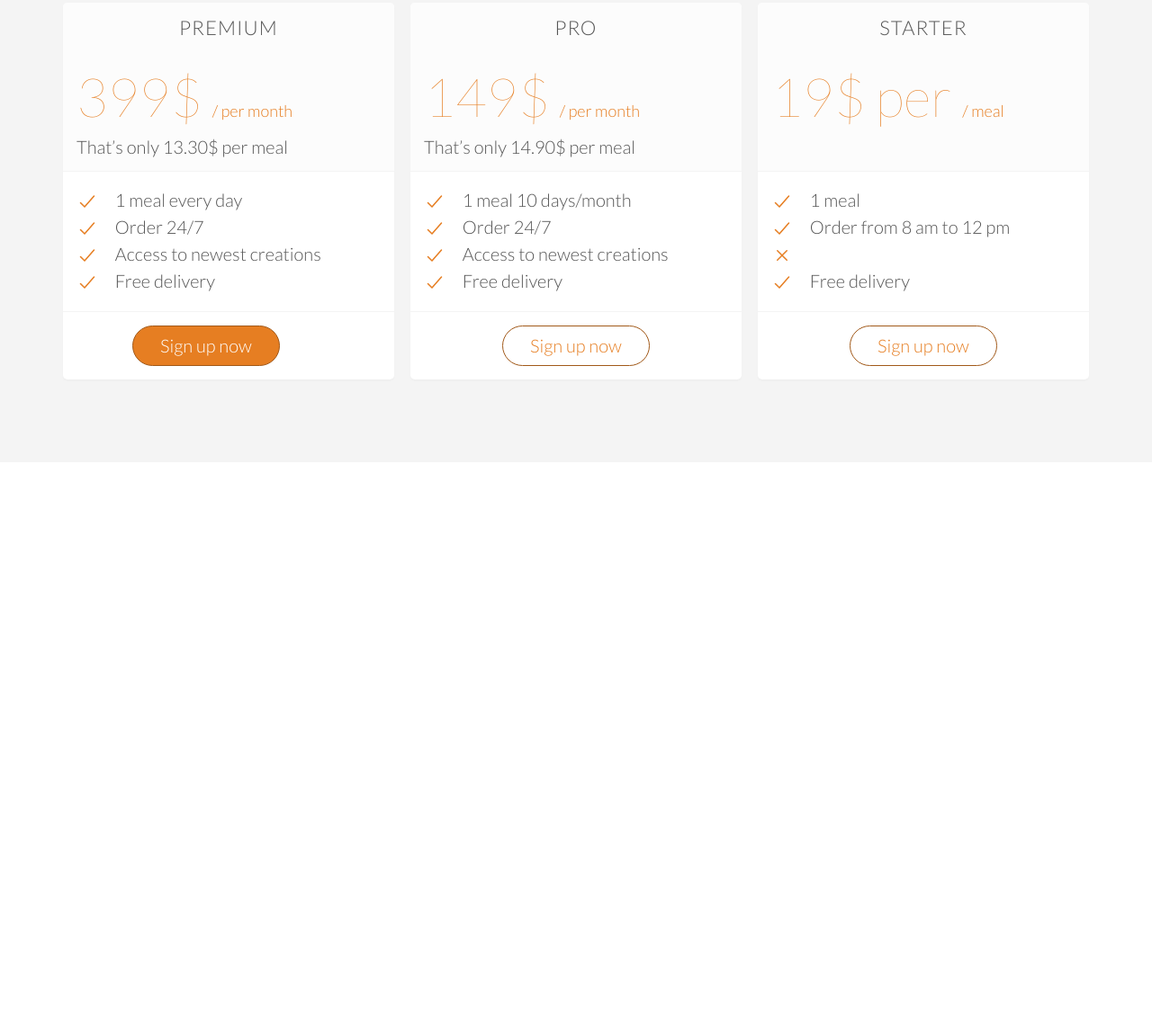
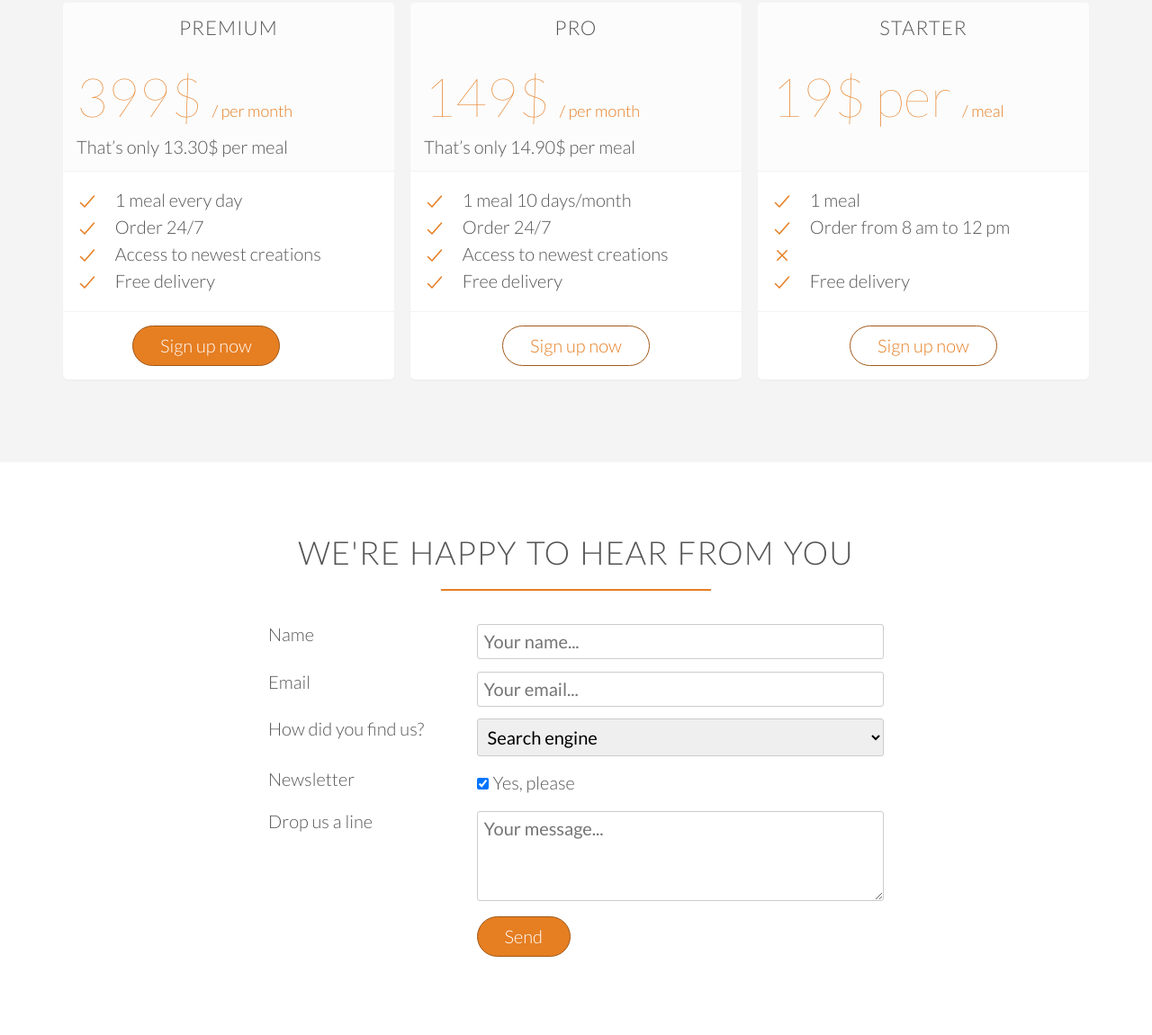
Before and after one commit to MohammadAkthamObeidat/HTML5-AND-CSS3, a plain HTML site: page Omnifood/index.html in a window 1280 px wide. Shown: the part 4007-5158 px from the top of the page at 90% size. Before the commit the page ends 4521 px from the top, so only its background shows below. Drawn offline with nearby package versions, Linux system fonts and the light colour scheme; files whose address does not match are found by name.

Commit message:
Contact form section completed

```diff
--- a/Omnifood/Res/css/style.css
+++ b/Omnifood/Res/css/style.css
@@ -106,7 +106,8 @@ h3 {
 }
 /* ------ BUTTONS ------ */
 .btn:link,
-.btn:visited {
+.btn:visited,
+input[type=submit] {
   display: inline-block;
   padding: 10px 30px;
   font-weight: 300;
@@ -117,13 +118,17 @@ h3 {
 }
 
 .btn:hover,
-.btn:active {
+.btn:active,
+input[type=submit]:hover,
+input[type=submit]:active {
   border-color: #cf6d17;
   background-color: #cf6d17;
+  cursor: pointer;
 }
 
 .btn-full:link,
-.btn-full:visited {
+.btn-full:visited,
+input[type=submit] {
   color: #fff;
   background-color: #e67e22;
   margin-right: 50px;
@@ -395,21 +400,51 @@ cite img {
   font-size: 80%;
 }
 
-.plan-card ul{
+.plan-card ul {
   list-style: none;
 }
 
-.plan-card ul li{
+.plan-card ul li {
   margin: 5px 0;
 }
 
-.plan-card div:first-child{
+.plan-card div:first-child {
   background-color: #fcfcfc;
   border-top-left-radius: 5px;
   border-top-right-radius: 5px;
 }
 
-.plan-card div:last-child{
+.plan-card div:last-child {
   text-align: center;
   border: 0;
 }
+
+/* -------------------------------------------------------------------------- */
+/* CONTACT FORM*/
+/* -------------------------------------------------------------------------- */
+.contact-form {
+  width: 60%;
+  margin: 0 auto; /* This will center the form inside it's parent element  */
+}
+
+input[type=text], /* This will select only the inputs with type = text */
+input[type=email],
+select,
+textarea {
+  width: 100%;
+  padding: 7px;
+  border-radius: 3px;
+  border: 1px solid #ccc;
+}
+
+textarea{
+  height: 100px;
+}
+
+input[type=checkbox]{
+  margin: 10px 5px 10px 0;
+}
+
+*:focus{
+  outline: none;
+}
--- a/Omnifood/index.html
+++ b/Omnifood/index.html
@@ -298,10 +298,18 @@
         </div>
         <div>
           <ul>
-            <li><ion-icon class="icons-small" name="checkmark-outline"></ion-icon> 1 meal every day</li>
-            <li><ion-icon class="icons-small" name="checkmark-outline"></ion-icon> Order 24/7</li>
-            <li><ion-icon class="icons-small" name="checkmark-outline"></ion-icon> Access to newest creations</li>
-            <li><ion-icon class="icons-small" name="checkmark-outline"></ion-icon> Free delivery</li>
+            <li>
+              <ion-icon class="icons-small" name="checkmark-outline"></ion-icon> 1 meal every day
+            </li>
+            <li>
+              <ion-icon class="icons-small" name="checkmark-outline"></ion-icon> Order 24/7
+            </li>
+            <li>
+              <ion-icon class="icons-small" name="checkmark-outline"></ion-icon> Access to newest creations
+            </li>
+            <li>
+              <ion-icon class="icons-small" name="checkmark-outline"></ion-icon> Free delivery
+            </li>
           </ul>
         </div>
         <div><a href="" class="btn btn-full">Sign up now</a></div>
@@ -314,10 +322,18 @@
         </div>
         <div>
           <ul>
-            <li><ion-icon class="icons-small" name="checkmark-outline"></ion-icon> 1 meal 10 days/month</li>
-            <li><ion-icon class="icons-small" name="checkmark-outline"></ion-icon> Order 24/7</li>
-            <li><ion-icon class="icons-small" name="checkmark-outline"></ion-icon> Access to newest creations</li>
-            <li><ion-icon class="icons-small" name="checkmark-outline"></ion-icon> Free delivery</li>
+            <li>
+              <ion-icon class="icons-small" name="checkmark-outline"></ion-icon> 1 meal 10 days/month
+            </li>
+            <li>
+              <ion-icon class="icons-small" name="checkmark-outline"></ion-icon> Order 24/7
+            </li>
+            <li>
+              <ion-icon class="icons-small" name="checkmark-outline"></ion-icon> Access to newest creations
+            </li>
+            <li>
+              <ion-icon class="icons-small" name="checkmark-outline"></ion-icon> Free delivery
+            </li>
           </ul>
         </div>
         <div><a href="" class="btn btn-ghost">Sign up now</a></div>
@@ -330,14 +346,96 @@
         </div>
         <div>
           <ul>
-            <li><ion-icon class="icons-small" name="checkmark-outline"></ion-icon> 1 meal</li>
-            <li><ion-icon class="icons-small" name="checkmark-outline"></ion-icon> Order from 8 am to 12 pm</li>
-            <li><ion-icon class="icons-small" name="close-outline"></ion-icon> </li>
-            <li><ion-icon class="icons-small" name="checkmark-outline"></ion-icon> Free delivery</li>
+            <li>
+              <ion-icon class="icons-small" name="checkmark-outline"></ion-icon> 1 meal
+            </li>
+            <li>
+              <ion-icon class="icons-small" name="checkmark-outline"></ion-icon> Order from 8 am to 12 pm
+            </li>
+            <li>
+              <ion-icon class="icons-small" name="close-outline"></ion-icon>
+            </li>
+            <li>
+              <ion-icon class="icons-small" name="checkmark-outline"></ion-icon> Free delivery
+            </li>
           </ul>
         </div>
         <div><a href="" class="btn btn-ghost">Sign up now</a></div>
       </div>
+    </div>
+  </section>
+
+  <!-- CONTACT FROM SECTION -->
+  <section class="section-form">
+    <h2>We're happy to hear from you</h2>
+    <div class="row">
+      <form action="#" class="contact-form" >
+        <!-- Name -->
+        <div class="row">
+          <div class="col span-1-of-3">
+            <label for="name" class="form-labels">Name</label>
+          </div>
+          <div class="col span-2-of-3">
+            <input type="text" class="inputs" name="name" id="name" placeholder="Your name..." required>
+          </div>
+        </div>
+
+        <!-- Email -->
+        <div class="row">
+          <div class="col span-1-of-3">
+            <label for="email" class="form-labels">Email</label>
+          </div>
+          <div class="col span-2-of-3">
+            <input type="email" class="inputs" name="email" id="email" placeholder="Your email..." required>
+          </div>
+        </div>
+
+        <!-- How You Find Us -->
+        <div class="row">
+          <div class="col span-1-of-3">
+            <label for="find-us" class="form-labels">How did you find us?</label>
+          </div>
+          <div class="col span-2-of-3">
+            <select name="find-us" id="findUs">
+              <option value="friends">Friends</option>
+              <option value="search" selected>Search engine</option>
+              <option value="ad">Advertisement</option>
+              <option value="other">Other</option>
+            </select>
+          </div>
+        </div>
+
+        <!-- Newsletter -->
+        <div class="row">
+          <div class="col span-1-of-3">
+            <label for="news" class="form-labels">Newsletter</label>
+          </div>
+          <div class="col span-2-of-3">
+            <input type="checkbox" class="inputs" name="news" id="news" checked>Yes, please
+          </div>
+        </div>
+
+        <!-- Drop Us a Line -->
+        <div class="row">
+          <div class="col span-1-of-3">
+            <label for="message" class="form-labels">Drop us a line </label>
+          </div>
+          <div class="col span-2-of-3">
+            <textarea name="message" id="message" cols="30" rows="10" placeholder="Your message..."></textarea>
+          </div>
+        </div>
+
+        <!-- Submit -->
+        <div class="row">
+          <div class="col span-1-of-3">
+            <label for="" class="form-labels">&nbsp;</label>
+          </div>
+          <div class="col span-2-of-3">
+            <input type="submit" value="Send">
+          </div>
+        </div>
+
+      </form>
     </div>
   </section>
   <!-- This is to use IonIcons pack directly with our code -->
```
